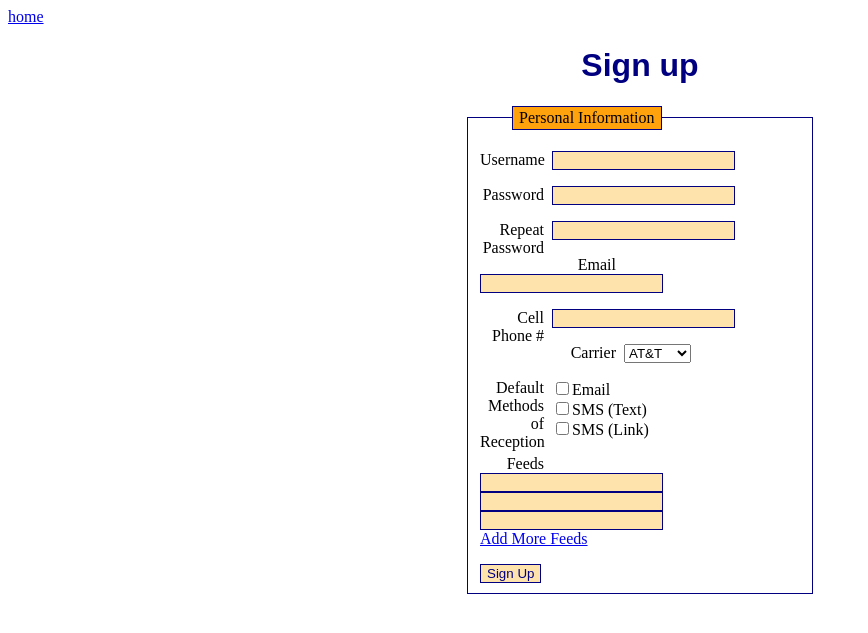
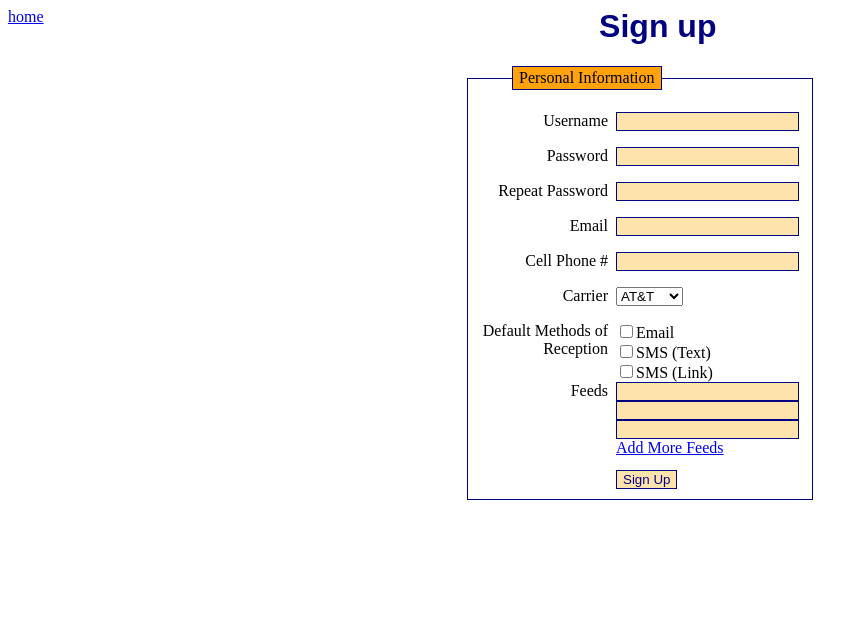
Before and after one commit to TheProjecter/watercooler-content-distribution, a PHP site: page /signup.html in a window 1280 px wide. Shown: the top 633 px of the page, without its empty margins (0-868 px from the left). Run offline with PHP 8.4, Linux system fonts and the light colour scheme.

Commit message:
changed styling of signup page

```diff
--- a/www/trunk/signup.css
+++ b/www/trunk/signup.css
@@ -2,6 +2,12 @@ body
 {
 background-color:white;
 }
+
+.corner
+{
+float: left;
+}
+
 h1
 {
 color:navy;
@@ -21,11 +27,21 @@ margin: 0 auto 0 auto;
 
 label
 {
-width: 4em;
+width: 8em;
 float: left;
 text-align: right;
 margin-right: 0.5em;
 display: block
+}
+
+.multifield {
+float: left;
+}
+
+.rightcolumn {
+float: left;
+margin-top: 1em;
+margin-left: 10.2em;
 }
 
 .submit input
--- a/www/trunk/signup.html
+++ b/www/trunk/signup.html
@@ -4,7 +4,7 @@
 <link rel="stylesheet" href="signup.css" title="signup">
 </head>
 <body>
-  <a href="index.php">home</a>
+  <a class="corner" href="index.php">home</a>
   <h1>Sign up</h1>
   <form action="dosignup.php" method="post">
     <fieldset>
@@ -25,15 +25,18 @@
       <option value="verizon">Verizon</option>
     </select></p>
     <p><label for="reception">Default Methods of Reception</label>
-      <input type="checkbox" name="recieve_email" value="yes" />Email<br />
+      <div class="multifield"><input type="checkbox" name="recieve_email" value="yes" />Email<br />
       <input type="checkbox" name="recieve_sms_text" value="yes" />SMS (Text)<br />
-      <input type="checkbox" name="recieve_sms_link" value="yes" />SMS (Link)<br /></p>
+      <input type="checkbox" name="recieve_sms_link" value="yes" />SMS (Link)<br /></div></p>
     <p><label for="feeds">Feeds</label> <br />
-      <input type="text" name="feed1" /><br />
-      <input type="text" name="feed2" /><br />
-      <input type="text" name="feed3" /><br />
-      <a href="#">Add More Feeds</a></p>
-    <input type="submit" name="submit" value="Sign Up" />
+      <div class="multifield">
+	<input type="text" name="feed1" /><br />
+	<input type="text" name="feed2" /><br />
+	<input type="text" name="feed3" /><br />
+	<a href="#">Add More Feeds</a>
+      </div>
+    </p>
+    <input class="rightcolumn" type="submit" name="submit" value="Sign Up" />
     </fieldset>
   </form>
 </body>
```
